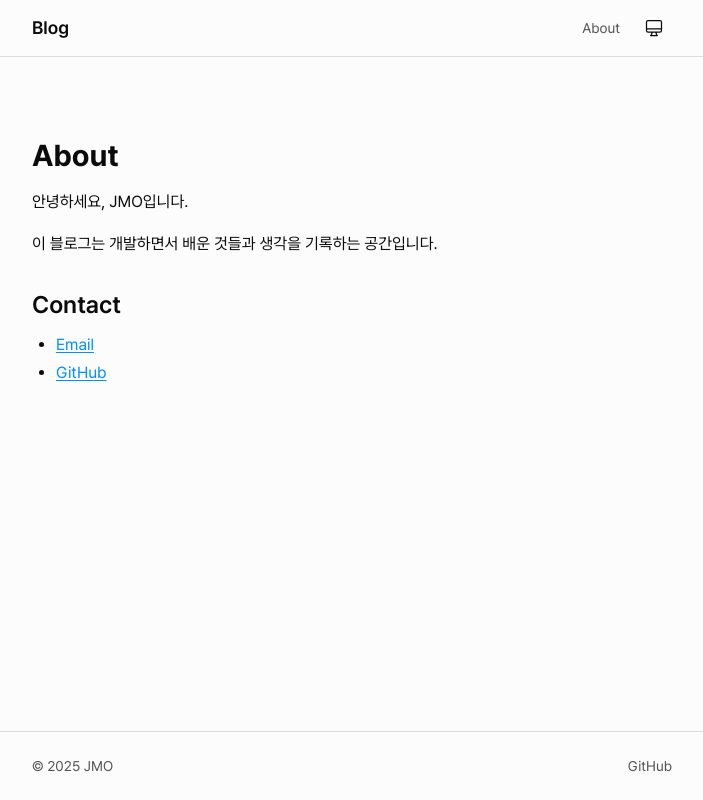
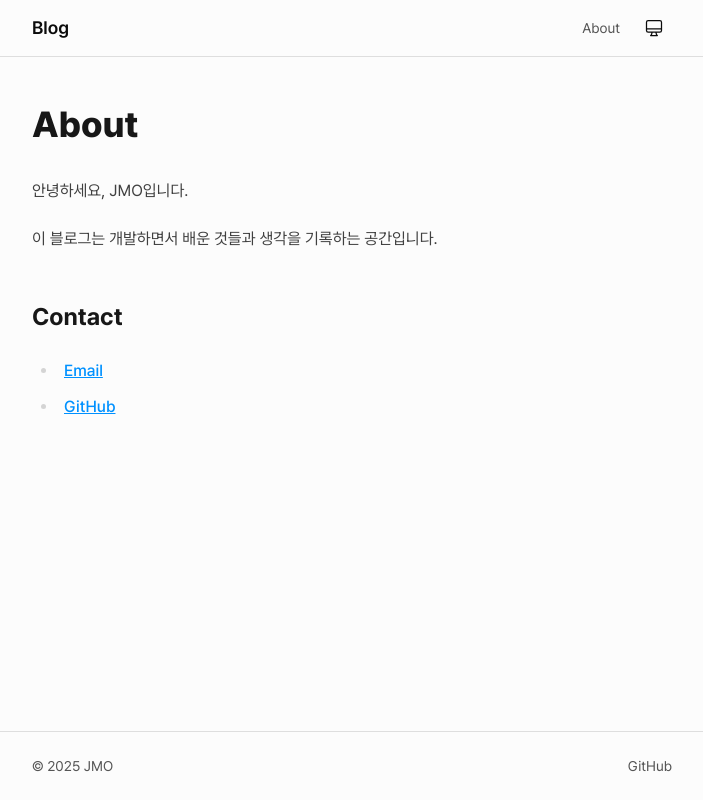
Before and after one commit to jbj338033/jmo.kr, a Next.js app in the folder apps/blog/: page /about in a window 1280 px wide. Shown: the whole page, without its empty margins (288-991 px from the left). Built offline with nearby package versions, Linux system fonts and the light colour scheme.

Commit message:
feat: add tailwindcss typography plugin

```diff
--- a/apps/blog/package.json
+++ b/apps/blog/package.json
@@ -18,6 +18,7 @@
     "@mdx-js/react": "^3.1.0",
     "tailwindcss": "^4.0.0",
     "@tailwindcss/postcss": "^4.0.0",
+    "@tailwindcss/typography": "^0.5.0",
     "clsx": "^2.1.0",
     "tailwind-merge": "^2.6.0"
   },
--- a/apps/blog/src/app/globals.css
+++ b/apps/blog/src/app/globals.css
@@ -1,2 +1,4 @@
 @import "tailwindcss";
 @import "@jmo/tailwind-config/globals.css";
+
+@plugin "@tailwindcss/typography";
--- a/apps/blog/src/shared/ui/prose.tsx
+++ b/apps/blog/src/shared/ui/prose.tsx
@@ -9,20 +9,10 @@ export function Prose({ children, className }: ProseProps) {
   return (
     <article
       className={cn(
-        "[&>*]:mb-4 [&>*:last-child]:mb-0",
-        "[&_h1]:text-3xl [&_h1]:font-bold [&_h1]:mt-8 [&_h1]:mb-4",
-        "[&_h2]:text-2xl [&_h2]:font-semibold [&_h2]:mt-8 [&_h2]:mb-3",
-        "[&_h3]:text-xl [&_h3]:font-semibold [&_h3]:mt-6 [&_h3]:mb-2",
-        "[&_p]:leading-relaxed",
-        "[&_a]:text-primary [&_a]:underline [&_a]:underline-offset-2",
-        "[&_strong]:font-semibold",
-        "[&_ul]:list-disc [&_ul]:pl-6 [&_ol]:list-decimal [&_ol]:pl-6",
-        "[&_li]:my-1",
-        "[&_blockquote]:border-l-4 [&_blockquote]:border-border [&_blockquote]:pl-4 [&_blockquote]:italic [&_blockquote]:text-muted-foreground",
-        "[&_code]:bg-muted [&_code]:px-1.5 [&_code]:py-0.5 [&_code]:rounded [&_code]:text-sm [&_code]:font-mono",
-        "[&_pre]:bg-muted [&_pre]:p-4 [&_pre]:rounded-lg [&_pre]:overflow-x-auto [&_pre]:border [&_pre]:border-border",
-        "[&_pre_code]:bg-transparent [&_pre_code]:p-0",
-        "[&_hr]:border-border [&_hr]:my-8",
+        "prose prose-neutral dark:prose-invert max-w-none",
+        "prose-a:text-primary",
+        "prose-pre:bg-muted prose-pre:border prose-pre:border-border",
+        "prose-code:before:content-none prose-code:after:content-none",
         className
       )}
     >
```
Also changed, not shown: 1 other file (tests, documents, lock files or other folders).
